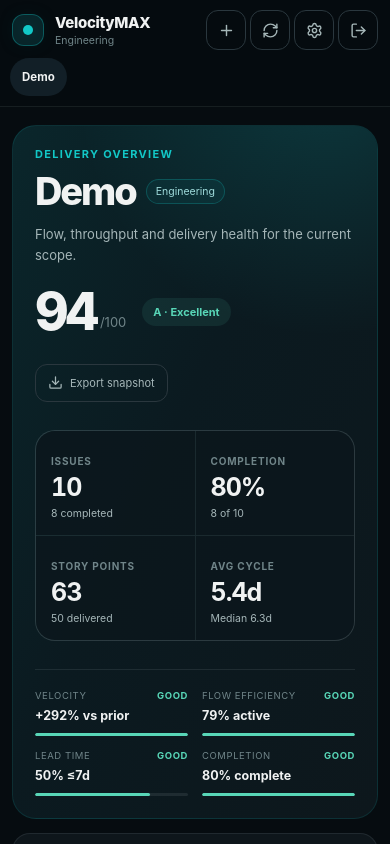
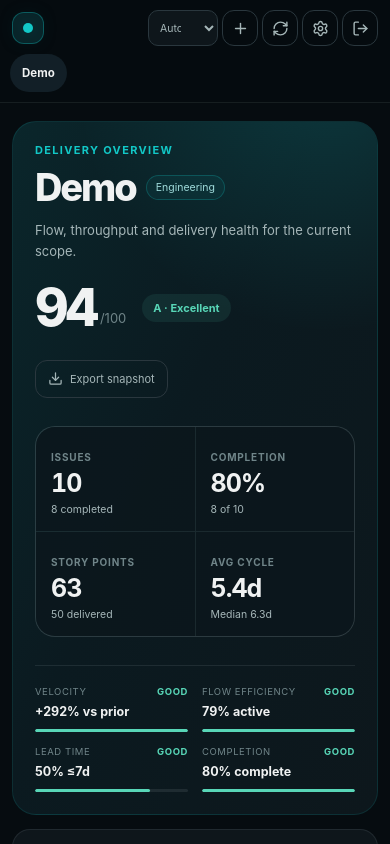
Before and after one commit to Stem0794/VelocityMaxApp, a React (Vite) app: page / in a window 390 px wide. Both pictures are taken after a click on the button "Explore demo workspace". Shown: the top 844 px of the page. Built offline with nearby package versions, Linux system fonts and the light colour scheme.

Commit message:
fix: preserve compact mobile controls

```diff
--- a/src/main.jsx
+++ b/src/main.jsx
@@ -1,6 +1,7 @@
 import { StrictMode } from 'react'
 import { createRoot } from 'react-dom/client'
 import './styles/harbor-redesign.css'
+import './styles/harbor-responsive-fixes.css'
 import App from './App.jsx'
 
 createRoot(document.getElementById('root')).render(
--- /dev/null
+++ b/src/styles/harbor-responsive-fixes.css
@@ -0,0 +1,25 @@
+.action-btn {
+  width: auto;
+  min-height: 38px;
+  padding: 8px 12px;
+  display: inline-flex;
+  align-items: center;
+  justify-content: center;
+  gap: 7px;
+  font-size: 10.5px;
+  font-weight: 700;
+}
+
+@media (max-width: 640px) {
+  .brand-copy { display: none; }
+  .app-actions .auto-refresh-control { display: flex; }
+  .app-actions .auto-refresh-control select {
+    width: 70px;
+    min-height: 36px;
+    padding: 6px 20px 6px 7px;
+  }
+  .app-actions .icon-action {
+    width: 36px;
+    height: 36px;
+  }
+}
```
